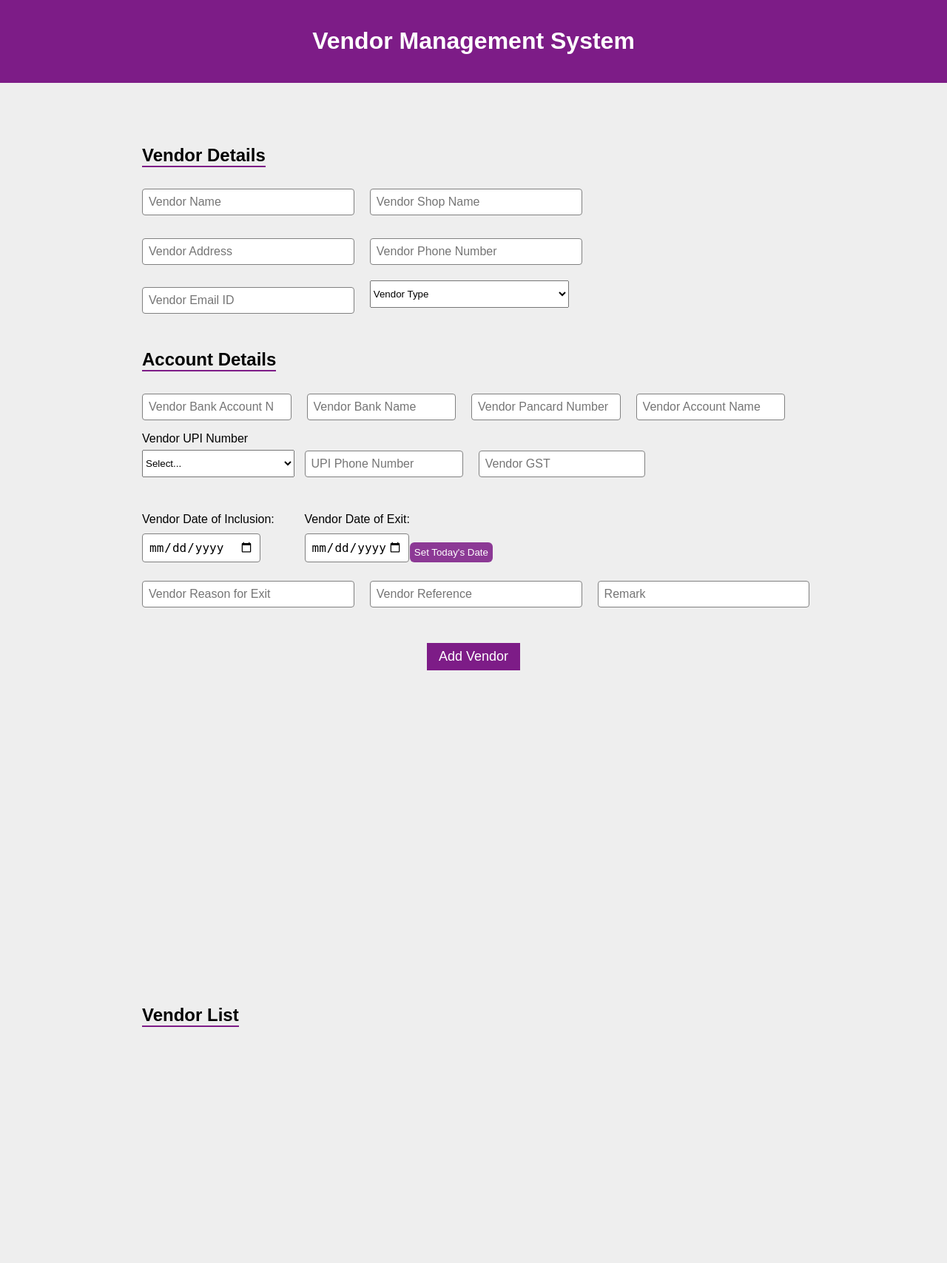
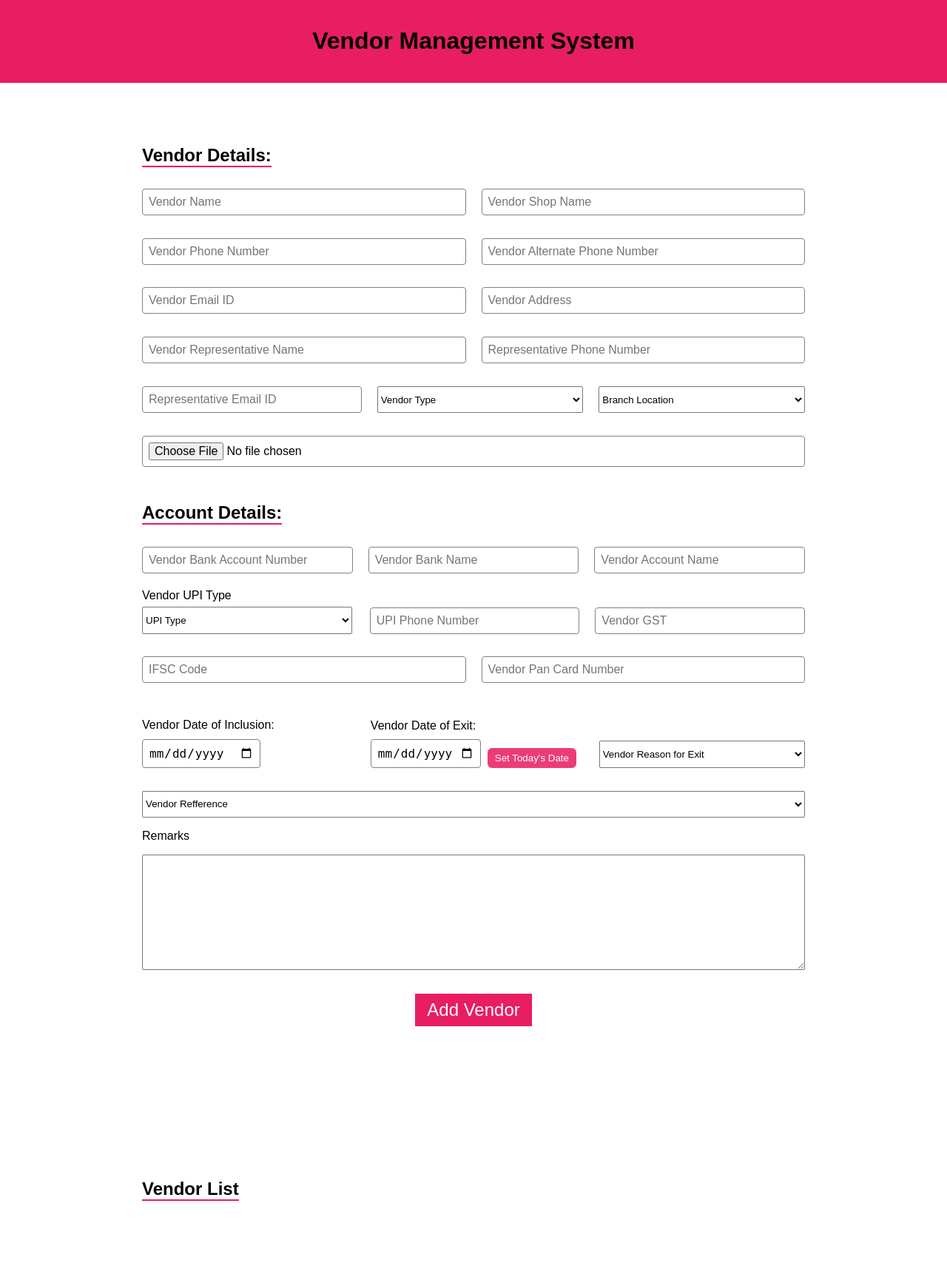
Before and after one commit to fhisheruser/vms, a PHP site: page /vms.html in a window 1280 px wide. Shown: the whole page at 74% size. Before the commit the page ends 1388 px from the top, so only its background shows below. Run offline with PHP 8.4, Linux system fonts and the light colour scheme; a map, chart or similar area stays blank.

Commit message:
made alignment better

```diff
--- a/vms/style.css
+++ b/vms/style.css
@@ -5,19 +5,17 @@ body {
 }
 
 header {
-  background-color: #7d1c87;
-  color: #fff;
+  background-color: #e91d62;
   padding: 1rem;
   text-align: center;
 }
 
 main {
   padding: 4rem 12rem;
-  background-color: #eeeeee;
 }
 
 h2{
-  border-bottom: 2px solid #7d1c87;
+  border-bottom: 2px solid #e91d62;
   width: fit-content;
 }
 
@@ -25,8 +23,17 @@ h2{
   flex: 1;
 }
 
+
+.date-selector{
+  max-width: 98%;
+}
+
+.doe{
+  margin: 0rem 0.6rem;
+}
+
 .today-date{
-  background-color: #7d1c87db;
+  background-color: #e91d62db;
     color: white;
     border: none;
     padding: 6px;
@@ -40,7 +47,7 @@ h2{
 }
 
 .basic-details>* {
-  flex: 0 0 30%;
+  flex: 1 0 30%;
 }
 
 .account-details {
@@ -50,11 +57,12 @@ h2{
 .account-input {
   display: flex;
   gap: 21px;
-  width: 97%;
+  flex-wrap: wrap;
+  align-items: flex-end;
 }
 
 .account-input>* {
-  width: 22.5%;
+  flex: 1 1 21%;
 }
 
 
@@ -66,32 +74,43 @@ h2{
 
 #vendorUPI{
   margin-top: 0.4rem;
-  width: 94%;
+  width: 107%;
 }
 
-#upiInputContainer{
-  display: flex;
-  gap: 21px;
-  /* width: 57%; */
-  flex: 1;
-  justify-content: flex-start;
-}
 
 select {
   padding: 0;
   height: 2.3rem;
-
+  margin-top: 0.6rem;
 }
 
+
 .extra-info {
-  margin: 1rem 0rem;
   display: flex;
-  gap: 21px
+  gap: 21px;
+  align-items: flex-end;
+  flex-wrap: wrap;
 }
 
 
 .extra-info>* {
-  flex: 0 0 30%;
+  flex: 1 0 22.9%;
+}
+
+.doe_action{
+  display: flex;
+    justify-content: space-between;
+    align-items: flex-end;
+    max-height: 3rem;
+}
+
+.doe_action>*{
+  flex: 1 0 auto;
+}
+
+
+.doe_action button{
+  margin: 0.6rem 0% 0rem 3%;
 }
 
 input {
@@ -104,6 +123,13 @@ input {
   border-radius: 4px;
 }
 
+.remark{
+  display: flex;
+  flex-direction: column;
+  margin-top: 1rem;
+}
+
+
 .sub-button{
   display: flex;
   justify-content: center;
@@ -111,11 +137,11 @@ input {
 
 .sub-button button {
   margin: 2rem;
-  background-color: #7d1c87;
+  background-color: #e91d62;
   color: #fff;
   padding: 0.5rem 1rem;
   border: none;
-  font-size: large;
+  font-size: x-large;
   cursor: pointer;
 }
 
@@ -134,3 +160,27 @@ li {
   border: 1px solid #ddd;
   padding: 10px;
 }
+
+
+@media only screen and (max-width: 600px) {
+ body{
+  /* position: absolute; */
+  width: 100vw;
+ }
+  main{
+    padding: 1rem 1rem;
+    max-width: 100vw;
+    /* overflow: hidden; */
+  }
+
+  .doe{
+    margin: 1rem 0rem;
+  }
+  .doe_action{
+      max-width: min-content;
+  }
+  .date-selector{
+    width: 92%;
+    margin-bottom: 1.4%;
+  }
+}
--- a/vms/vms.html
+++ b/vms/vms.html
@@ -16,79 +16,118 @@
 
   <main>
     <div class="form-container">
-      <h2>Vendor Details</h2>
+      <h2>Vendor Details:</h2>
       <form id="vendorForm">
         <div class="basic-details">
           <input type="text" name="name" placeholder="Vendor Name" required>
           <input type="text" name="shopName" placeholder="Vendor Shop Name">
+          <input type="tel" name="phone" placeholder="Vendor Phone Number" required>
+          <input type="tel" name="altphone" placeholder="Vendor Alternate Phone Number" required>
+          <input type="email" name="email" placeholder="Vendor Email ID" required>
           <input type="text" name="address" placeholder="Vendor Address" required>
-          <input type="tel" name="phone" placeholder="Vendor Phone Number" required>
-          <input type="email" name="email" placeholder="Vendor Email ID" required>
+          <!-- <textarea rows="10" cols="50" name="remark" placeholder="Remark" class="remark"> </textarea> -->
+          <input type="text" name="repName" placeholder="Vendor Representative Name">
+          <input type="tel" name="repPhone" placeholder="Representative Phone Number" required>
+          <input type="email" name="repEmail" placeholder="Representative Email ID" required>
           <select name="type" required>
-            <option value="" disabled selected>Vendor Type</option>
-            <option value="Services">Services</option>
-            <option value="Goods">Goods</option>
+            <option value="" selected hidden>Vendor Type</option>
+            <option value="Food">Food</option>
+            <option value="Flower">Flower</option>
+            <option value="Vegeatbles">Vegeatbles</option>
+            <option value="Hardware">Hardware</option>
+            <option value="Carpenter">Carpenter</option>
+            <option value="Painter">Painter</option>
+            <option value="TaxiDriver">Taxi Driver</option>
+            <option value="CameraPerson">Photography & Videography</option>
+            <option value="Medicine">Medicine Provider</option>
           </select>
+          <select name="branchLocation" required>
+            <option value="" selected hidden>Branch Location</option>
+            <option value="Chandigarh">Chandigarh</option>
+          </select>
+          <input type="file" name="vendor-image" accept="image/*">
         </div>
 
         <div class="account-details">
-          <h2>Account Details</h2>
-          <div >
+          <h2>Account Details:</h2>
+
             <div class="account-input">
               <input type="number" name="Account" placeholder="Vendor Bank Account Number" required>
               <input type="text" name="bankname" placeholder="Vendor Bank Name" required>
-              <input type="text" name="pannum" placeholder="Vendor Pancard Number" required>
+
               <input type="text" name="Accountname" placeholder="Vendor Account Name" required>
-            </div>
-
-            <div class="upi">
-              <div style="width: 24.5%">
-                <label for="vendorUPI">Vendor UPI Number</label>
+              <div>
+                <label for="vendorUPI">Vendor UPI Type</label>
                 <br>
+                <span id="upiInputContainer">
                   <select id="vendorUPI" onchange="showUPIInput()">
-                  <option value="">Select...</option>
+                    <option value="" selected hidden>UPI Type</option>
                     <option value="gpay">GPay</option>
                     <option value="phonepay">PhonePe</option>
                     <option value="bharatpay">Bharat Pay</option>
                     <option value="paytm">Paytm</option>
                   </select>
+                </span>
               </div>
               <br>
-              <div id="upiInputContainer">
-                <input type="text" id="upiInput" name="upiInput" placeholder="UPI Phone Number" style="
-                width: 29%;"
-             disabled>
+
+              <input type="text" id="upiInput" name="upiInput" placeholder="UPI Phone Number" disabled>
               <input type="text" name="GST" placeholder="Vendor GST" required>
+              <input type="text" name="IFSC" placeholder="IFSC Code" required>
+              <input type="text" name="pannum" placeholder="Vendor Pan Card Number" required>
+
             </div>
-            </div>
+
 
         </div>
     </div>
     <div>
-          <div style="display: flex;align-items: flex-end;">
-            <div style="width: 24.5%;">
+      <div class="extra-info">
+        <div>
           <label for="dateOfExit">Vendor Date of Inclusion:</label><br>
-              <input type="date" name="joindate" placeholder="Vendor DOI" required>
+          <input type="date" class="date-selector" name="joindate" placeholder="Vendor DOI" required>
         </div>
-            <div>
+        <div class="doe">
 
           <label for="dateOfExit">Vendor Date of Exit:</label><br>
-              <input type="date" id="dateOfExit" name="dateOfExit" max="9999-12-31" required>
-            </div>
+          <div class="doe_action">
+            <input type="date" id="dateOfExit" class="date-selector doe_selector" name="dateOfExit" max="9999-12-31"
+              required>
             <button class="today-date" onclick="setExactDate()">Set Today's Date</button>
           </div>
-          <div class="extra-info">
-            <input type="text" name="roe" placeholder="Vendor Reason for Exit" required>
-            <input type="text" name="ref" placeholder="Vendor Reference" required>
-            <input type="text" name="remark" placeholder="Remark" required>
         </div>
+        <select name="roe" required>
+          <option value="" selected hidden>Vendor Reason for Exit</option>
+          <option value="busiinessClosed">Bussiness closed</option>
+          <option value="highPrize">Mgt. Desicion(High prices)</option>
+          <option value="casual">Mgt. Desicion(Casual Behaviour)</option>
+          <option value="fraud">Fraud & Miss Information</option>
+          <option value="nepotism">Nepotism</option>
+          <option value="rudeness">Rude Behaviour</option>
+          <option value="unproffesional">Unprofessional</option>
+        </select>
+        <select name="ref" required>
+          <option value="" selected hidden>Vendor Refference</option>
+          <option value="busiinessClosed">Online</option>
+          <option value="highPrize">Employee rerfrence</option>
+          <option value="casual">Existing vendors reference</option>
+          <option value="fraud">Advertisment</option>
+        </select>
+
+
+      </div>
+
+      <span class="remark">
+        <label for="remark">Remarks</label>
+        <textarea rows="10" cols="50" name="remark" placeholder="Remark" class="remark"> </textarea>
+      </span>
     </div>
     <div class="sub-button">
 
       <button type="submit">Add Vendor</button>
     </div>
     </form>
-      <div style="width: 400px; height: 400px;">
+    <div style="width: 40%; height: 40%;">
       <canvas id="pieChart"></canvas>
     </div>
 
```
Lines whose indentation alone changed are shown as unchanged.
